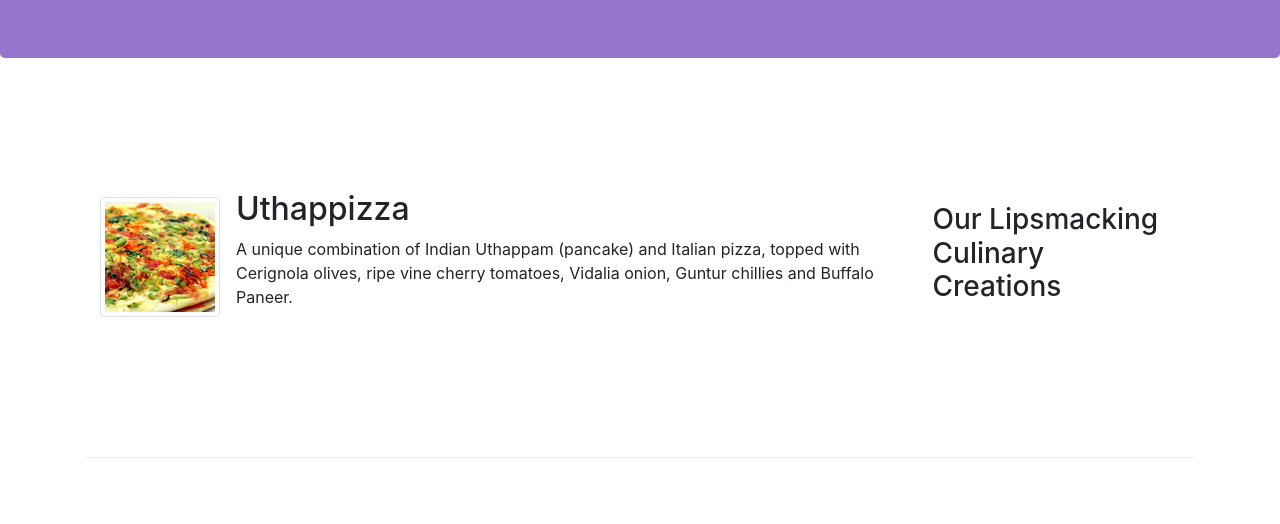
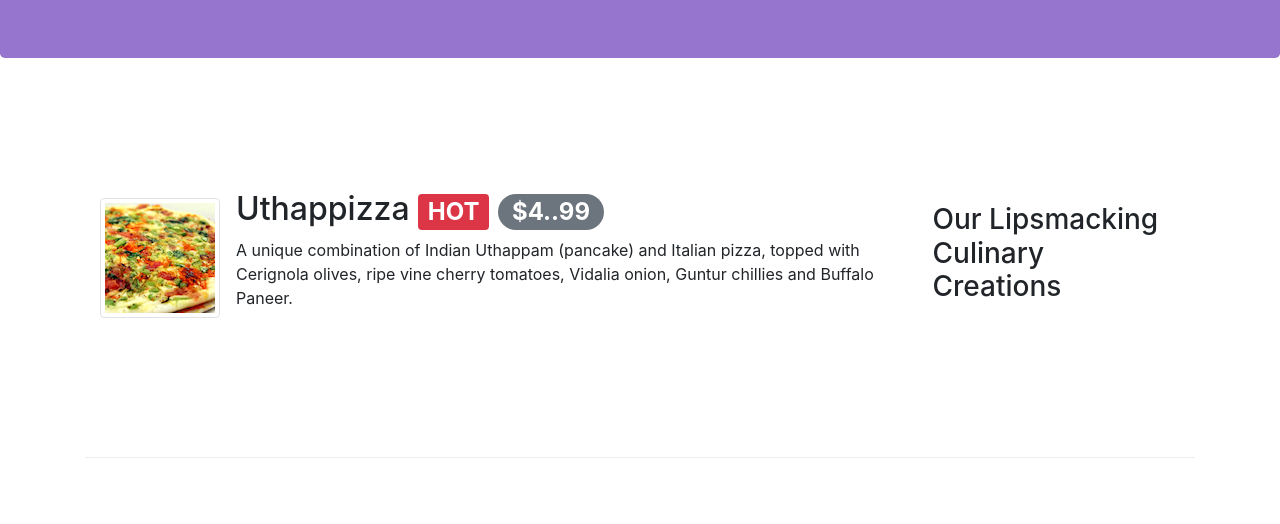
Before and after one commit to ariels1996/Basic-Web_study, a website: page index.html in a window 1280 px wide. Shown: the part 276-800 px from the top of the page. Drawn offline with nearby package versions, Linux system fonts and the light colour scheme.

Commit message:
alerting users with badge

```diff
--- a/index.html
+++ b/index.html
@@ -66,7 +66,7 @@
                     <img class="d-flex mr-3 img-thumbnail align-self-center"
                         src="img/uthappizza.png" alt="uthappizza">
                     <div class="media-body">
-                        <h2 class="mt-0">Uthappizza</h2>
+                        <h2 class="mt-0">Uthappizza <span class="badge badge-danger">HOT</span> <span class="badge badge-pill badge-secondary">$4..99</span></h2>
                         <p class="d-none d-sm-block">A unique combination of Indian Uthappam (pancake) and Italian pizza, topped with Cerignola olives, ripe vine cherry tomatoes, Vidalia onion, Guntur chillies and Buffalo Paneer.</p>
                     </div>
                 </div>
```
